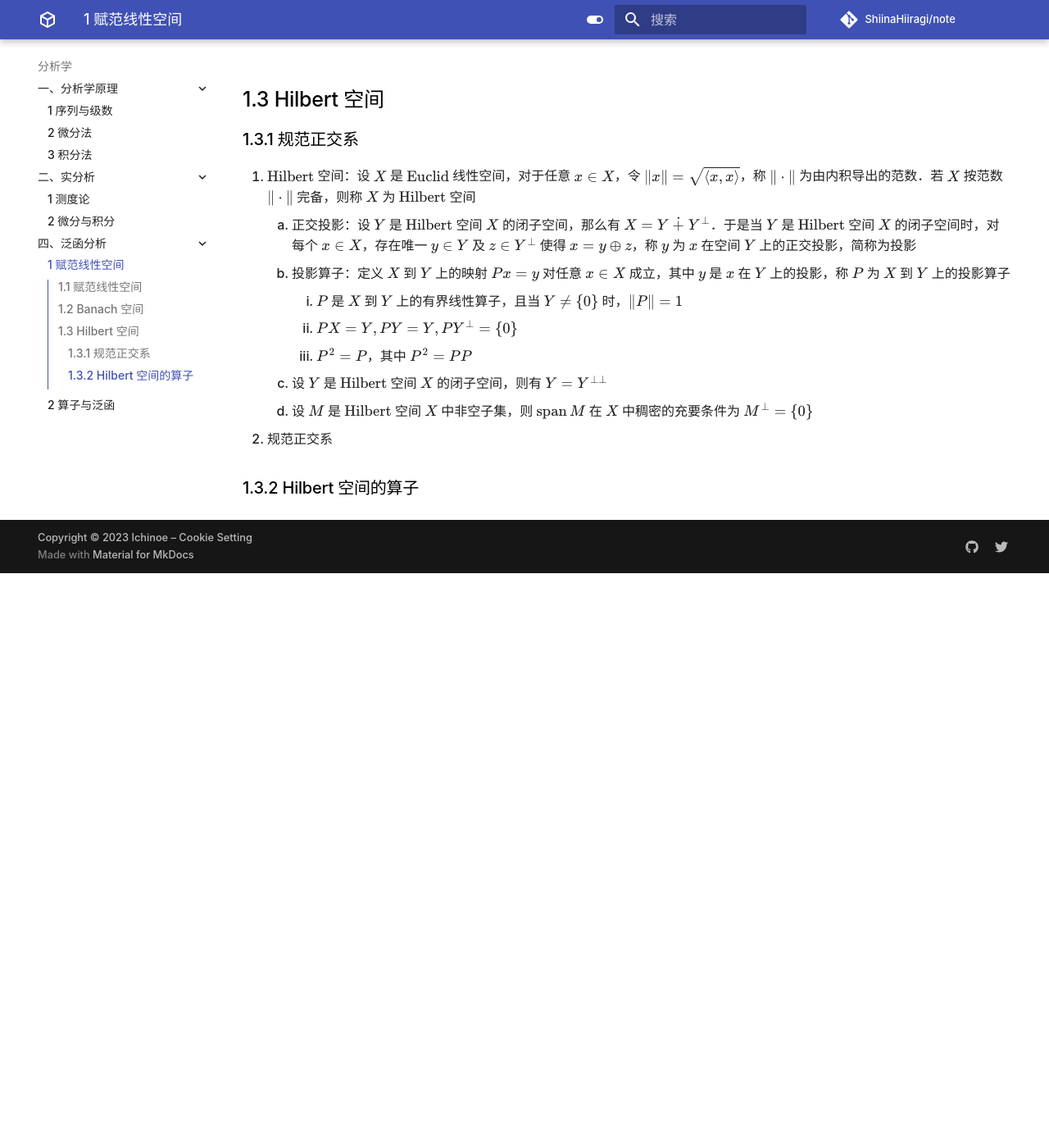
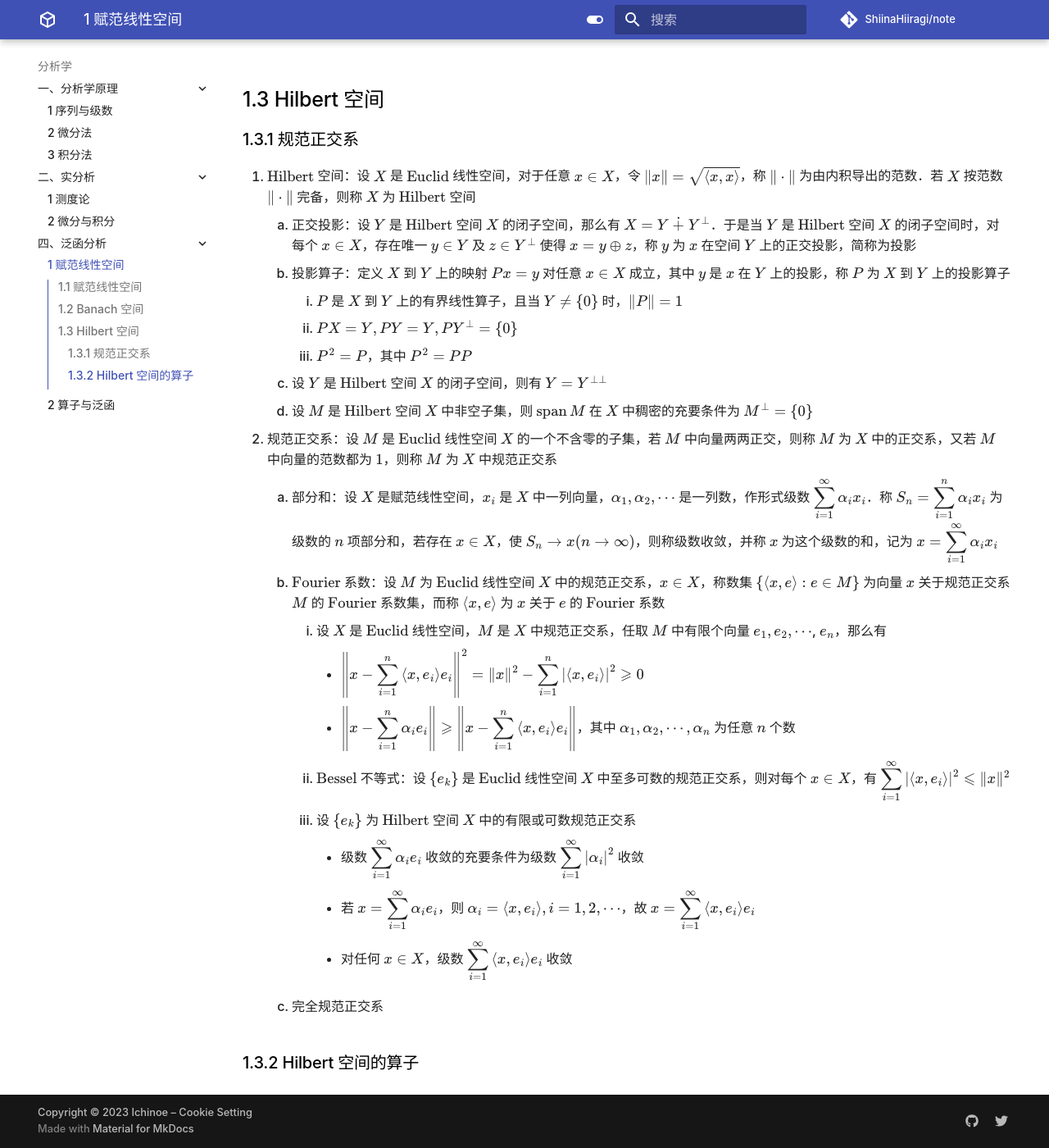
Before and after one commit to ShiinaHiiragi/note, an MkDocs documentation site: the page built from docs/anly/func/norm.md, in a window 1280 px wide and 1400 px high, scrolled down 1598 px. Shown: the whole window at 82% size. Built offline with MkDocs 1.6.1 and Material for MkDocs 9.7.7, drawn with Linux system fonts in a browser that asks for light colours; comment, search, counter and statistics services are not loaded; before the commit the page ends 2297 px from its top, so only the background shows below that.

Commit message:
add prtp

```diff
--- a/docs/anly/func/norm.md
+++ b/docs/anly/func/norm.md
@@ -40,6 +40,17 @@
         3. $P^{2}=P$，其中 $P^{2}=P P$
     3. 设 $Y$ 是 $\text{Hilbert}$ 空间 $X$ 的闭子空间，则有 $Y=Y^{\perp \perp}$
     4. 设 $M$ 是 $\text{Hilbert}$ 空间 $X$ 中非空子集，则 $\operatorname{span} M$ 在 $X$ 中稠密的充要条件为 $M^{\perp}=\{0\}$
-2. 规范正交系
+2. 规范正交系：设 $M$ 是 $\text{Euclid}$ 线性空间 $X$ 的一个不含零的子集，若 $M$ 中向量两两正交，则称 $M$ 为 $X$ 中的正交系，又若 $M$ 中向量的范数都为 $1$，则称 $M$ 为 $X$ 中规范正交系
+    1. 部分和：设 $X$ 是赋范线性空间，$x_{i}$ 是 $X$ 中一列向量，$\alpha_{1}, \alpha_{2}, \cdots$ 是一列数，作形式级数 ${\displaystyle \sum_{i=1}^{\infty} \alpha_{i} x_{i}}$．称 ${\displaystyle S_{n}=\sum_{i=1}^{n} \alpha_{i} x_{i}}$ 为级数的 $n$ 项部分和，若存在 $x \in X$，使 $S_{n} \rightarrow x(n \rightarrow \infty)$，则称级数收敛，并称 $x$ 为这个级数的和，记为 ${\displaystyle x=\sum_{i=1}^{\infty} \alpha_{i} x_{i}}$
+    2. $\text{Fourier}$ 系数：设 $M$ 为 $\text{Euclid}$ 线性空间 $X$ 中的规范正交系，$x \in X$，称数集 $\{\langle x, e\rangle: e \in M\}$ 为向量 $x$ 关于规范正交系 $M$ 的 $\text{Fourier}$ 系数集，而称 $\langle x, e\rangle$ 为 $x$ 关于 $e$ 的 $\text{Fourier}$ 系数
+        1. 设 $X$ 是 $\text{Euclid}$ 线性空间，$M$ 是 $X$ 中规范正交系，任取 $M$ 中有限个向量 $e_{1}, e_{2}, \cdots$, $e_{n}$，那么有
+            - ${\displaystyle \left\|x-\sum_{i=1}^{n}\left\langle x, e_{i}\right\rangle e_{i}\right\|^{2}=\|x\|^{2}-\sum_{i=1}^{n}\left|\left\langle x, e_{i}\right\rangle\right|^{2} \geqslant 0}$
+            - ${\displaystyle \left\|x-\sum_{i=1}^{n} \alpha_{i} e_{i}\right\| \geqslant\left\|x-\sum_{i=1}^{n}\left\langle x, e_{i}\right\rangle e_{i}\right\|}$，其中 $\alpha_{1}, \alpha_{2}, \cdots, \alpha_{n}$ 为任意 $n$ 个数
+        2. $\text{Bessel}$ 不等式：设 $\left\{e_{k}\right\}$ 是 $\text{Euclid}$ 线性空间 $X$ 中至多可数的规范正交系，则对每个 $x \in X$，有 ${\displaystyle \sum_{i=1}^{\infty}\left|\left\langle x, e_{i}\right\rangle\right|^{2} \leqslant\|x\|^{2}}$
+        3. 设 $\left\{e_{k}\right\}$ 为 $\text{Hilbert}$ 空间 $X$ 中的有限或可数规范正交系
+            - 级数 ${\displaystyle \sum_{i=1}^{\infty} \alpha_{i} e_{i}}$ 收敛的充要条件为级数 ${\displaystyle \sum_{i=1}^{\infty}\left|\alpha_{i}\right|^{2}}$ 收敛
+            - 若 ${\displaystyle x=\sum_{i=1}^{\infty} \alpha_{i} e_{i}}$，则 $\alpha_{i}=\left\langle x, e_{i}\right\rangle, i=1,2, \cdots$，故 ${\displaystyle x=\sum_{i=1}^{\infty}\left\langle x, e_{i}\right\rangle e_{i}}$
+            - 对任何 $x \in X$，级数 ${\displaystyle \sum_{i=1}^{\infty}\left\langle x, e_{i}\right\rangle e_{i}}$ 收敛
+    3. 完全规范正交系
 
 ### 1.3.2 Hilbert 空间的算子
```
